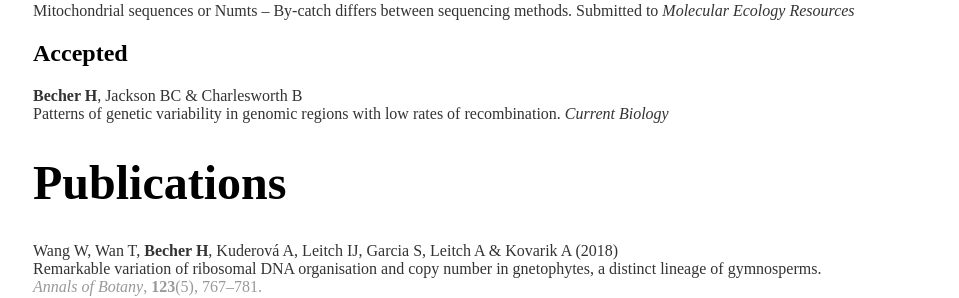
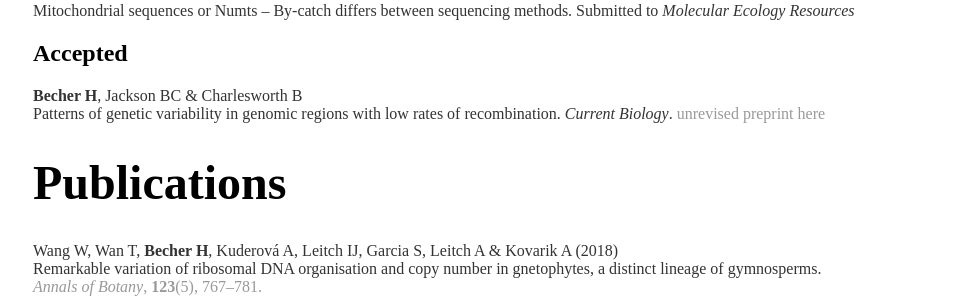
Before and after one commit to hannesbecher/hannesbecher.github.io, a Jekyll site: the page built from publications/index.md, in a window 1280 px wide. Shown: the part 247-545 px from the top of the page, without its empty margins (159-1118 px from the left). Built offline with Jekyll 4.4.1, drawn with Linux system fonts in a browser that asks for light colours.

Commit message:
Update index.md

```diff
--- a/publications/index.md
+++ b/publications/index.md
@@ -12,7 +12,7 @@ Mitochondrial sequences or Numts – By-catch differs between sequencing methods
 ## Accepted
 
 **Becher H**, Jackson BC & Charlesworth B
-Patterns of genetic variability in genomic regions with low rates of recombination. *Current Biology*
+Patterns of genetic variability in genomic regions with low rates of recombination. *Current Biology*. [unrevised preprint here](https://www.biorxiv.org/content/10.1101/739888v2)
 
 # Publications
 Wang W, Wan T, **Becher H**, Kuderová A, Leitch IJ, Garcia S, Leitch A & Kovarik A (2018)
```
